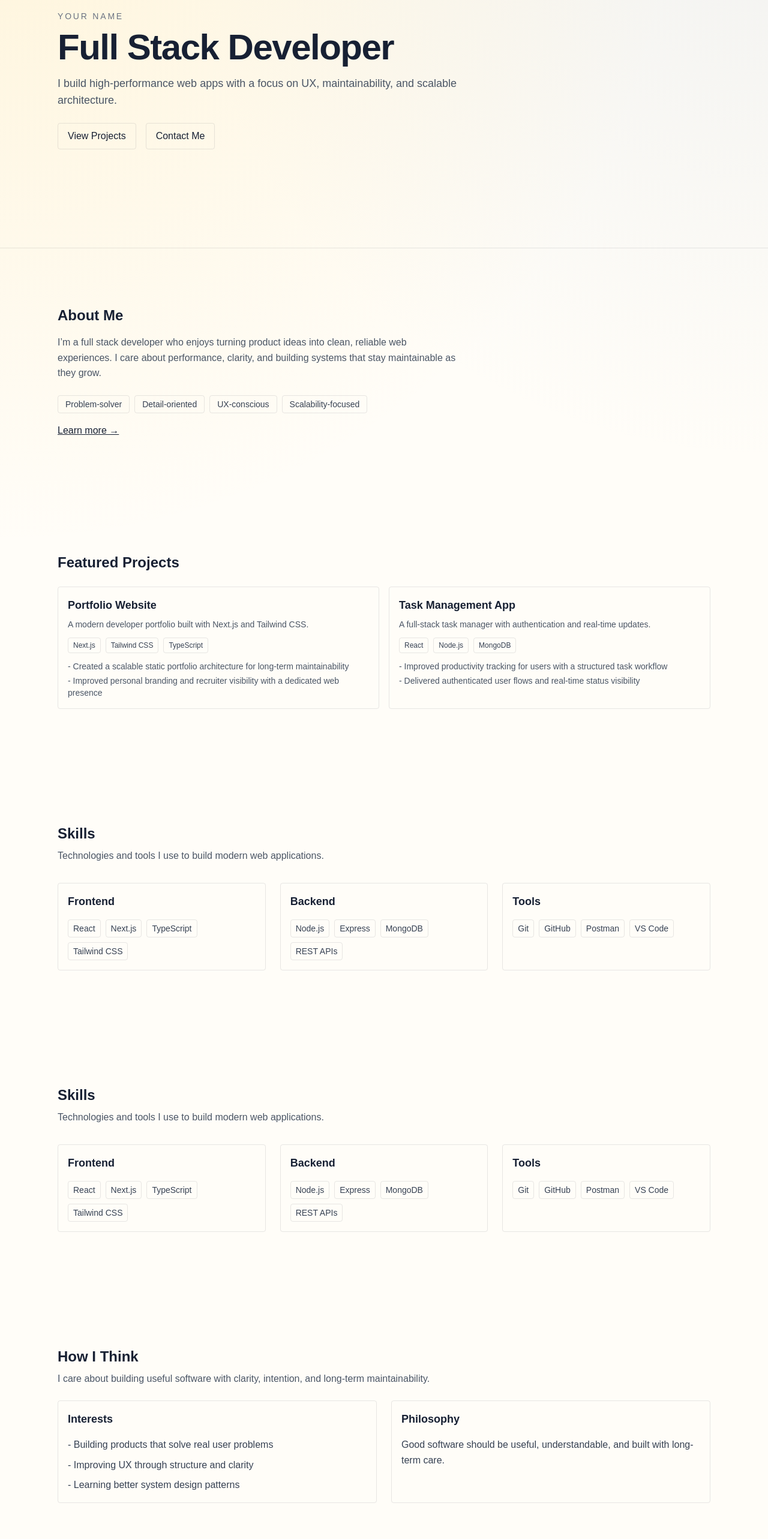
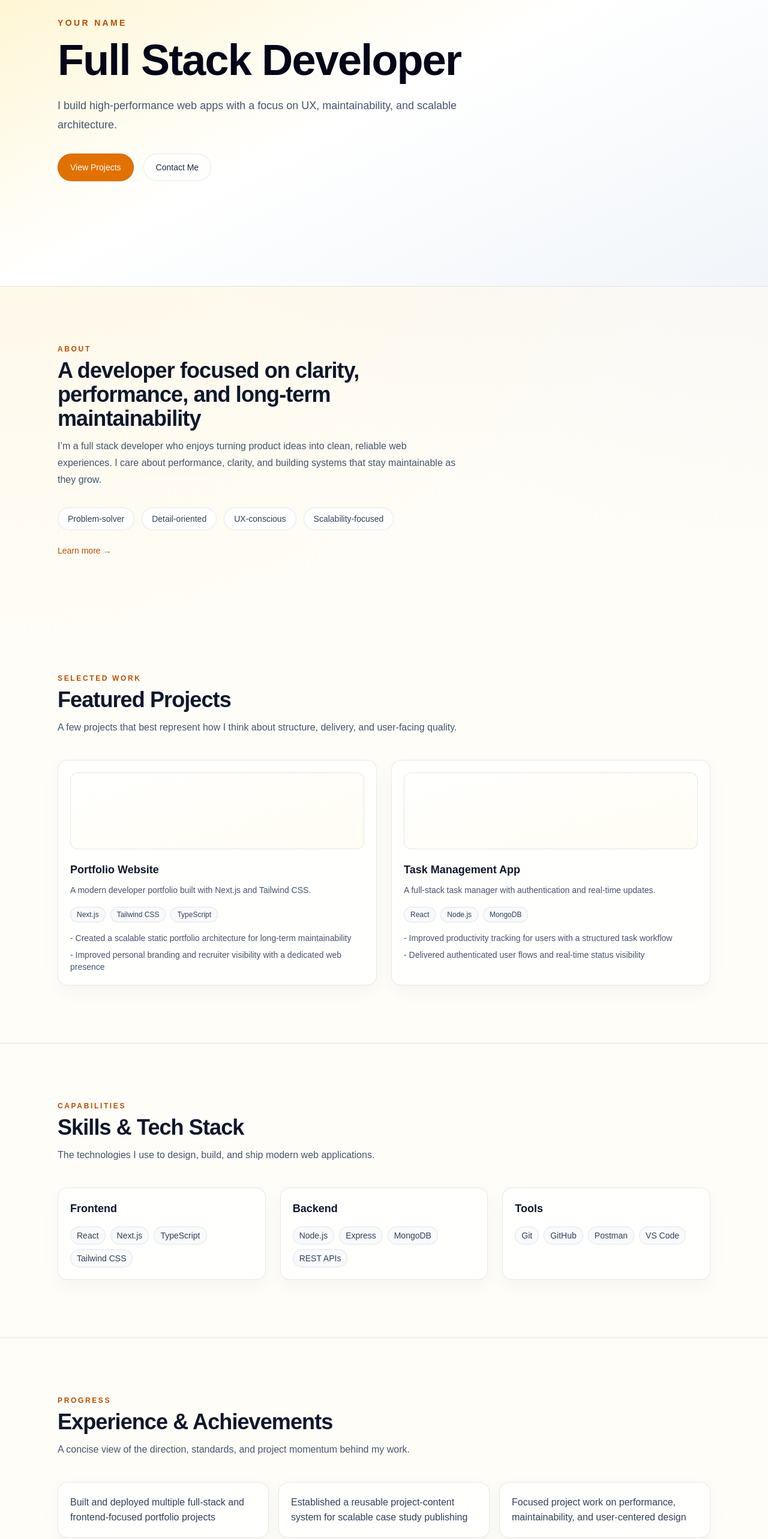
Before and after one commit to empouya/empouya, a Next.js app: page / in a window 1280 px wide. Shown: the part 220-2786 px from the top of the page at 60% size. Built offline with nearby package versions, Linux system fonts and the light colour scheme.

Commit message:
fix: apply polished visual treatment to portfolio sections and pages

```diff
--- a/src/app/about/page.tsx
+++ b/src/app/about/page.tsx
@@ -1,5 +1,6 @@
 import Section from "@/components/sections/Section";
 import { profile } from "@/content/site/profile";
+import SectionHeading from "@/components/ui/SectionHeading";
 
 export default function AboutPage() {
     const groups = [
@@ -10,37 +11,50 @@ export default function AboutPage() {
 
     return (
         <Section>
-            <div className="max-w-4xl space-y-10">
-                <div>
-                    <h1 className="text-3xl font-bold">About</h1>
-                    <div className="mt-6 space-y-4 text-gray-700">
+            <div className="max-w-5xl space-y-12">
+                <SectionHeading
+                    eyebrow="About"
+                    title="Building software with structure, clarity, and long-term care"
+                    description="A little more about how I work, what I value, and the technologies I use most often."
+                />
+
+                <div className="grid gap-10 lg:grid-cols-[1.35fr_0.85fr]">
+                    <div className="space-y-4 text-slate-700">
                         {profile.about.map((paragraph) => (
-                            <p key={paragraph}>{paragraph}</p>
+                            <p key={paragraph} className="leading-8">
+                                {paragraph}
+                            </p>
                         ))}
                     </div>
-                </div>
 
-                <div>
-                    <h2 className="text-2xl font-bold">Working Style</h2>
+                    <div className="rounded-2xl border border-slate-200/80 bg-white/80 p-6 shadow-[0_10px_30px_rgba(15,23,42,0.04)]">
+                        <h2 className="text-lg font-semibold text-slate-900">Working Style</h2>
                         <div className="mt-4 flex flex-wrap gap-2">
                             {profile.traits.map((trait) => (
                                 <span
                                     key={trait}
-                                className="rounded border px-3 py-1 text-sm text-gray-700"
+                                    className="rounded-full border border-slate-200 bg-slate-50 px-3 py-1.5 text-sm text-slate-700"
                                 >
                                     {trait}
                                 </span>
                             ))}
                         </div>
                     </div>
+                </div>
 
                 <div>
-                    <h2 className="text-2xl font-bold">Skills</h2>
-                    <div className="mt-6 grid gap-6 md:grid-cols-3">
+                    <SectionHeading
+                        eyebrow="Stack"
+                        title="Tools I rely on most"
+                    />
+                    <div className="mt-8 grid gap-6 md:grid-cols-3">
                         {groups.map((group) => (
-                            <div key={group.title} className="rounded border p-4">
-                                <h3 className="text-lg font-semibold">{group.title}</h3>
-                                <ul className="mt-4 space-y-2 text-gray-700">
+                            <div
+                                key={group.title}
+                                className="rounded-2xl border border-slate-200/80 bg-white/80 p-5 shadow-[0_10px_30px_rgba(15,23,42,0.04)]"
+                            >
+                                <h3 className="text-lg font-semibold text-slate-900">{group.title}</h3>
+                                <ul className="mt-4 space-y-2 text-slate-600">
                                     {group.items.map((item) => (
                                         <li key={item}>{item}</li>
                                     ))}
--- a/src/components/hero/Hero.tsx
+++ b/src/components/hero/Hero.tsx
@@ -2,29 +2,39 @@ import FadeIn from "@/components/animations/FadeIn";
 import Link from "next/link";
 import Section from "@/components/sections/Section";
 import { profile } from "@/content/site/profile";
+import { siteTheme } from "@/lib/site-theme";
 
 export default function Hero() {
     return (
         <FadeIn>
-            <Section className="min-h-[70vh] flex items-center">
+            <Section className="relative flex min-h-[78vh] items-center overflow-hidden">
+                <div
+                    className={`absolute inset-0 -z-10 bg-gradient-to-br ${siteTheme.gradients.hero}`}
+                />
                 <div className="max-w-3xl">
-                    <p className="text-sm font-medium uppercase tracking-[0.2em] text-gray-500">
+                    <p className="text-sm font-semibold uppercase tracking-[0.24em] text-amber-700">
                         {profile.name}
                     </p>
 
-                    <h1 className="mt-3 text-4xl font-bold tracking-tight sm:text-5xl md:text-6xl">
+                    <h1 className="mt-4 text-5xl font-semibold tracking-tight text-slate-950 sm:text-6xl md:text-7xl">
                         {profile.role}
                     </h1>
 
-                    <p className="mt-4 max-w-2xl text-base text-gray-600 sm:text-lg">
+                    <p className="mt-6 max-w-2xl text-lg leading-8 text-slate-600">
                         {profile.tagline}
                     </p>
 
-                    <div className="mt-6 flex flex-wrap gap-4">
-                        <Link href="/projects" className="rounded border px-4 py-2 transition hover:opacity-80">
+                    <div className="mt-8 flex flex-wrap gap-4">
+                        <Link
+                            href="/projects"
+                            className="rounded-full border border-amber-700 bg-amber-600 px-5 py-3 text-sm font-medium text-white shadow-sm hover:-translate-y-0.5 hover:bg-amber-700"
+                        >
                             View Projects
                         </Link>
-                        <Link href="/contact" className="rounded border px-4 py-2 transition hover:opacity-80">
+                        <Link
+                            href="/contact"
+                            className="rounded-full border border-slate-300 bg-white/80 px-5 py-3 text-sm font-medium text-slate-800 hover:-translate-y-0.5 hover:border-slate-400 hover:bg-white"
+                        >
                             Contact Me
                         </Link>
                     </div>
--- a/src/components/projects/FeaturedProjects.tsx
+++ b/src/components/projects/FeaturedProjects.tsx
@@ -1,17 +1,22 @@
 import { getFeaturedProjects } from "@/content/projects";
 import Section from "@/components/sections/Section";
 import ProjectCard from "@/components/projects/ProjectCard";
+import SectionHeading from "@/components/ui/SectionHeading";
 
 export default function FeaturedProjects() {
     const projects = getFeaturedProjects();
 
     return (
         <Section>
-            <div className="mb-6">
-                <h2 className="text-2xl font-bold">Featured Projects</h2>
+            <div className="mb-10">
+                <SectionHeading
+                    eyebrow="Selected Work"
+                    title="Featured Projects"
+                    description="A few projects that best represent how I think about structure, delivery, and user-facing quality."
+                />
             </div>
 
-            <div className="grid gap-4 md:grid-cols-2">
+            <div className="grid gap-6 md:grid-cols-2">
                 {projects.map((project) => (
                     <ProjectCard key={project.id} project={project} />
                 ))}
--- a/src/components/projects/ProjectCard.tsx
+++ b/src/components/projects/ProjectCard.tsx
@@ -1,5 +1,6 @@
 import Link from "next/link";
 import type { Project } from "@/lib/projects";
+import { siteTheme } from "@/lib/site-theme";
 
 type ProjectCardProps = {
     project: Project;
@@ -9,26 +10,34 @@ export default function ProjectCard({ project }: ProjectCardProps) {
     return (
         <Link
             href={`/projects/${project.slug}`}
-            className="block rounded border p-4 transition hover:scale-[1.01] hover:shadow-sm"
+            className="group block rounded-2xl border border-slate-200/80 bg-white/80 p-5 shadow-[0_10px_30px_rgba(15,23,42,0.04)] backdrop-blur-sm hover:-translate-y-1 hover:border-amber-300 hover:shadow-[0_18px_40px_rgba(217,119,6,0.12)]"
         >
-            <div className="space-y-3">
+            <div
+                className={`mb-5 h-32 rounded-xl border border-amber-100 bg-gradient-to-br ${siteTheme.gradients.card}`}
+            />
+
+            <div className="space-y-4">
                 <div>
-                    <h3 className="text-lg font-semibold">{project.title}</h3>
-                    <p className="mt-2 text-sm text-gray-600">{project.description}</p>
+                    <h3 className="text-lg font-semibold text-slate-900 group-hover:text-amber-700">
+                        {project.title}
+                    </h3>
+                    <p className="mt-2 text-sm leading-6 text-slate-600">
+                        {project.description}
+                    </p>
                 </div>
 
                 <div className="flex flex-wrap gap-2">
                     {project.tech.map((item) => (
                         <span
                             key={item}
-                            className="rounded border px-2 py-1 text-xs text-gray-700"
+                            className="rounded-full border border-slate-200 bg-slate-50 px-2.5 py-1 text-xs font-medium text-slate-700"
                         >
                             {item}
                         </span>
                     ))}
                 </div>
 
-                <ul className="space-y-1 text-sm text-gray-600">
+                <ul className="space-y-2 text-sm text-slate-600">
                     {project.results.slice(0, 2).map((result) => (
                         <li key={result}>- {result}</li>
                     ))}
--- a/src/components/sections/AboutPreview.tsx
+++ b/src/components/sections/AboutPreview.tsx
@@ -1,26 +1,32 @@
 import Link from "next/link";
 import Section from "@/components/sections/Section";
 import { profile } from "@/content/site/profile";
+import SectionHeading from "@/components/ui/SectionHeading";
 
 export default function AboutPreview() {
     return (
-        <Section className="border-t">
-            <h2 className="mb-4 text-2xl font-bold">About Me</h2>
+        <Section className="border-t border-slate-200/70">
+            <SectionHeading
+                eyebrow="About"
+                title="A developer focused on clarity, performance, and long-term maintainability"
+                description={profile.shortIntro}
+            />
 
-            <p className="max-w-2xl text-gray-600">{profile.shortIntro}</p>
-
-            <div className="mt-6 flex flex-wrap gap-2">
+            <div className="mt-8 flex flex-wrap gap-3">
                 {profile.traits.map((trait) => (
                     <span
                         key={trait}
-                        className="rounded border px-3 py-1 text-sm text-gray-700"
+                        className="rounded-full border border-slate-200 bg-white px-4 py-2 text-sm font-medium text-slate-700"
                     >
                         {trait}
                     </span>
                 ))}
             </div>
 
-            <Link href="/about" className="mt-4 inline-block underline">
+            <Link
+                href="/about"
+                className="mt-6 inline-flex text-sm font-medium text-amber-700 hover:text-amber-800"
+            >
                 Learn more →
             </Link>
         </Section>
--- a/src/components/sections/home/ContactCta.tsx
+++ b/src/components/sections/home/ContactCta.tsx
@@ -3,17 +3,19 @@ import Section from "@/components/sections/Section";
 
 export default function ContactCta() {
     return (
-        <Section className="border-t">
-            <div className="rounded border p-6">
-                <h2 className="text-2xl font-bold">Let’s build something together</h2>
-                <p className="mt-3 max-w-2xl text-gray-600">
-                    If you’re looking for a developer who cares about product quality, clear structure, and practical solutions, I’d be happy to connect.
+        <Section className="border-t border-slate-200/70">
+            <div className="rounded-[28px] border border-amber-200 bg-gradient-to-br from-amber-50 via-white to-slate-50 p-8 shadow-[0_18px_50px_rgba(217,119,6,0.08)]">
+                <h2 className="text-3xl font-semibold tracking-tight text-slate-950">
+                    Let&apos;s build something together
+                </h2>
+                <p className="mt-3 max-w-2xl text-slate-600">
+                    If you&apos;re looking for a developer who cares about product quality, clear structure, and practical solutions, I&apos;d be happy to connect.
                 </p>
 
                 <div className="mt-6">
                     <Link
                         href="/contact"
-                        className="inline-block rounded border px-4 py-2 transition hover:opacity-80"
+                        className="inline-flex rounded-full border border-amber-700 bg-amber-600 px-5 py-3 text-sm font-medium text-white hover:-translate-y-0.5 hover:bg-amber-700"
                     >
                         Contact Me
                     </Link>
--- a/src/components/sections/home/ExperiencePreview.tsx
+++ b/src/components/sections/home/ExperiencePreview.tsx
@@ -1,40 +1,27 @@
 import Section from "@/components/sections/Section";
 import { profile } from "@/content/site/profile";
+import SectionHeading from "@/components/ui/SectionHeading";
 
-export default function SkillsPreview() {
-    const groups = [
-        { title: "Frontend", items: profile.skills.frontend },
-        { title: "Backend", items: profile.skills.backend },
-        { title: "Tools", items: profile.skills.tools },
-    ];
+export default function ExperiencePreview() {
+    return (
+        <Section className="border-t border-slate-200/70">
+            <div className="space-y-10">
+                <SectionHeading
+                    eyebrow="Progress"
+                    title="Experience & Achievements"
+                    description="A concise view of the direction, standards, and project momentum behind my work."
+                />
 
-    return (
-        <Section>
-            <div className="space-y-8">
-                <div>
-                    <h2 className="text-2xl font-bold">Skills</h2>
-                    <p className="mt-2 max-w-2xl text-gray-600">
-                        Technologies and tools I use to build modern web applications.
-                    </p>
-                </div>
-
-                <div className="grid gap-6 md:grid-cols-3">
-                    {groups.map((group) => (
-                        <div key={group.title} className="rounded border p-4">
-                            <h3 className="text-lg font-semibold">{group.title}</h3>
-                            <div className="mt-4 flex flex-wrap gap-2">
-                                {group.items.map((item) => (
-                                    <span
-                                        key={item}
-                                        className="rounded border px-2 py-1 text-sm text-gray-700"
-                                    >
-                                        {item}
-                                    </span>
-                                ))}
-                            </div>
-                        </div>
+                <ul className="grid gap-4 md:grid-cols-3">
+                    {profile.achievements.map((item) => (
+                        <li
+                            key={item}
+                            className="rounded-2xl border border-slate-200/80 bg-white/80 p-5 text-slate-700 shadow-[0_10px_30px_rgba(15,23,42,0.04)]"
+                        >
+                            {item}
+                        </li>
                     ))}
-                </div>
+                </ul>
             </div>
         </Section>
     );
--- a/src/components/sections/home/PersonalityPreview.tsx
+++ b/src/components/sections/home/PersonalityPreview.tsx
@@ -1,30 +1,30 @@
 import Section from "@/components/sections/Section";
 import { profile } from "@/content/site/profile";
+import SectionHeading from "@/components/ui/SectionHeading";
 
 export default function PersonalityPreview() {
     return (
         <Section>
-            <div className="space-y-6">
-                <div>
-                    <h2 className="text-2xl font-bold">How I Think</h2>
-                    <p className="mt-2 max-w-2xl text-gray-600">
-                        I care about building useful software with clarity, intention, and long-term maintainability.
-                    </p>
-                </div>
+            <div className="space-y-10">
+                <SectionHeading
+                    eyebrow="Mindset"
+                    title="How I think about building software"
+                    description="I care about useful products, clear systems, and design decisions that make software easier to trust and use."
+                />
 
                 <div className="grid gap-6 md:grid-cols-2">
-                    <div className="rounded border p-4">
-                        <h3 className="text-lg font-semibold">Interests</h3>
-                        <ul className="mt-4 space-y-2 text-gray-700">
+                    <div className="rounded-2xl border border-slate-200/80 bg-white/80 p-6 shadow-[0_10px_30px_rgba(15,23,42,0.04)]">
+                        <h3 className="text-lg font-semibold text-slate-900">Interests</h3>
+                        <ul className="mt-4 space-y-2 text-slate-600">
                             {profile.interests.map((item) => (
                                 <li key={item}>- {item}</li>
                             ))}
                         </ul>
                     </div>
 
-                    <div className="rounded border p-4">
-                        <h3 className="text-lg font-semibold">Philosophy</h3>
-                        <p className="mt-4 text-gray-700">{profile.philosophy}</p>
+                    <div className="rounded-2xl border border-slate-200/80 bg-white/80 p-6 shadow-[0_10px_30px_rgba(15,23,42,0.04)]">
+                        <h3 className="text-lg font-semibold text-slate-900">Philosophy</h3>
+                        <p className="mt-4 leading-7 text-slate-600">{profile.philosophy}</p>
                     </div>
                 </div>
             </div>
--- a/src/components/sections/home/SkillsPreview.tsx
+++ b/src/components/sections/home/SkillsPreview.tsx
@@ -1,5 +1,6 @@
 import Section from "@/components/sections/Section";
 import { profile } from "@/content/site/profile";
+import SectionHeading from "@/components/ui/SectionHeading";
 
 export default function SkillsPreview() {
     const groups = [
@@ -9,24 +10,26 @@ export default function SkillsPreview() {
     ];
 
     return (
-        <Section>
-            <div className="space-y-8">
-                <div>
-                    <h2 className="text-2xl font-bold">Skills</h2>
-                    <p className="mt-2 max-w-2xl text-gray-600">
-                        Technologies and tools I use to build modern web applications.
-                    </p>
-                </div>
+        <Section className="border-t border-slate-200/70">
+            <div className="space-y-10">
+                <SectionHeading
+                    eyebrow="Capabilities"
+                    title="Skills & Tech Stack"
+                    description="The technologies I use to design, build, and ship modern web applications."
+                />
 
                 <div className="grid gap-6 md:grid-cols-3">
                     {groups.map((group) => (
-                        <div key={group.title} className="rounded border p-4">
-                            <h3 className="text-lg font-semibold">{group.title}</h3>
+                        <div
+                            key={group.title}
+                            className="rounded-2xl border border-slate-200/80 bg-white/80 p-5 shadow-[0_10px_30px_rgba(15,23,42,0.04)]"
+                        >
+                            <h3 className="text-lg font-semibold text-slate-900">{group.title}</h3>
                             <div className="mt-4 flex flex-wrap gap-2">
                                 {group.items.map((item) => (
                                     <span
                                         key={item}
-                                        className="rounded border px-2 py-1 text-sm text-gray-700"
+                                        className="rounded-full border border-slate-200 bg-slate-50 px-2.5 py-1 text-sm text-slate-700"
                                     >
                                         {item}
                                     </span>
```
Also changed, not shown: src/app/contact/page.tsx (+17 -15 lines). Lines whose indentation alone changed are shown as unchanged.
